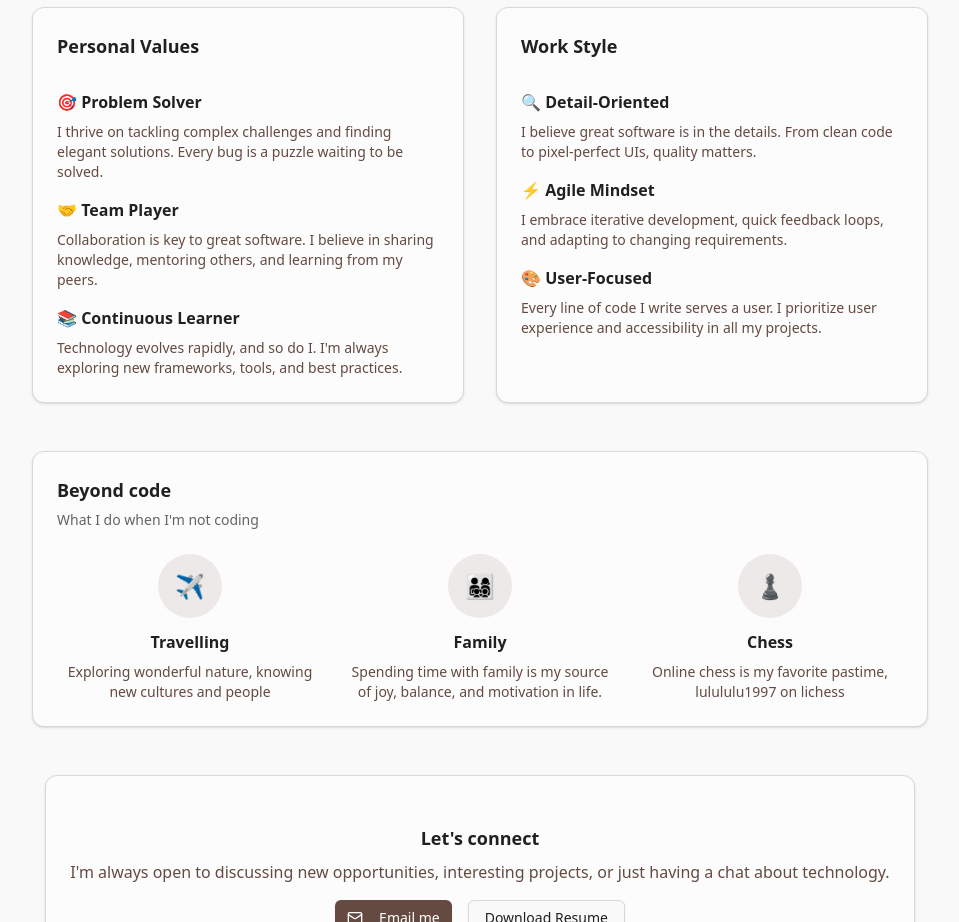
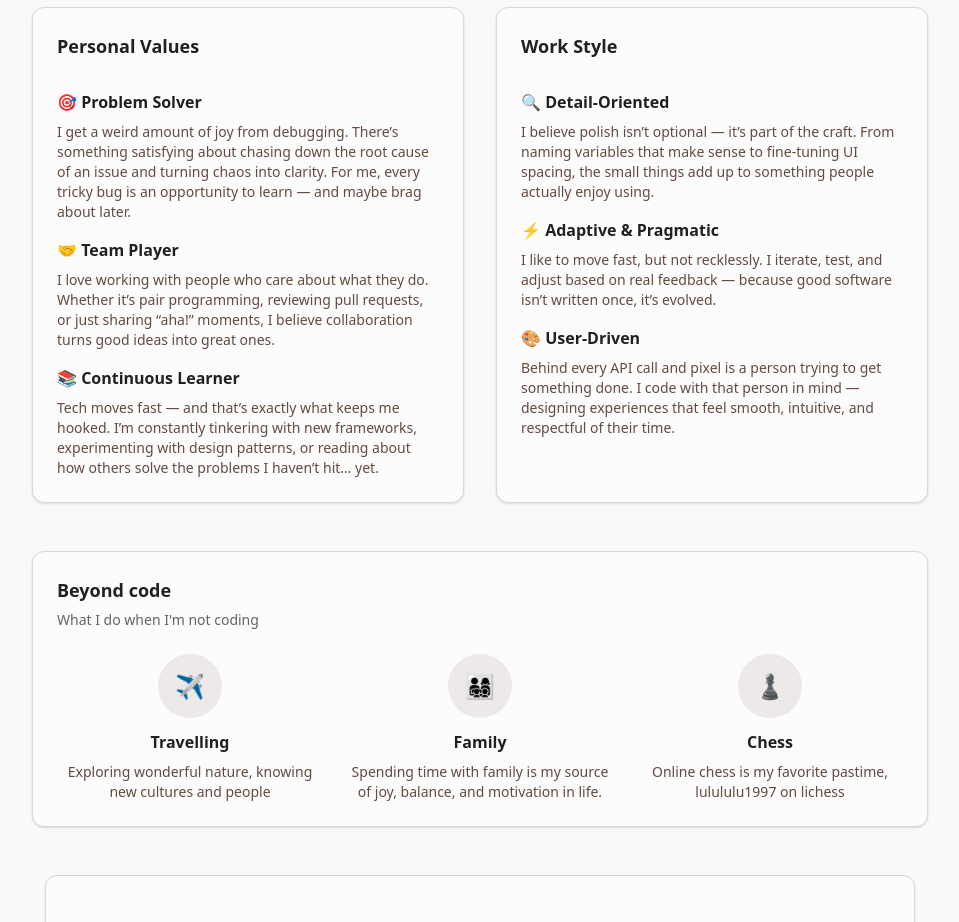
Before and after one commit to lucasSSalgado/portfolio, a Next.js app: page /en in a window 1280 px wide. Shown: the part 3940-4862 px from the top of the page, without its empty margins (160-1119 px from the left). Built offline with nearby package versions, Linux system fonts and the light colour scheme.

Commit message:
ending of portifolio

```diff
--- a/messages/en.json
+++ b/messages/en.json
@@ -43,6 +43,24 @@
     "about": {
       "title": "How am I",
       "subtitle": "Get to know me better - my personality, values, and what drives me",
+      "personal_valies": {
+        "title": "Personal Values",
+        "t1": "🎯 Problem Solver",
+        "p1": "I get a weird amount of joy from debugging. There’s something satisfying about chasing down the root cause of an issue and turning chaos into clarity. For me, every tricky bug is an opportunity to learn — and maybe brag about later.",
+        "t2": "🤝 Team Player",
+        "p2": "I love working with people who care about what they do. Whether it’s pair programming, reviewing pull requests, or just sharing “aha!” moments, I believe collaboration turns good ideas into great ones.",
+        "t3": "📚 Continuous Learner",
+        "p3": "Tech moves fast — and that’s exactly what keeps me hooked. I’m constantly tinkering with new frameworks, experimenting with design patterns, or reading about how others solve the problems I haven’t hit… yet."
+      },
+      "working_style": {
+        "title": "Work Style",
+        "t1": "🔍 Detail-Oriented",
+        "p1": "I believe polish isn’t optional — it’s part of the craft. From naming variables that make sense to fine-tuning UI spacing, the small things add up to something people actually enjoy using.",
+        "t2": "⚡ Adaptive & Pragmatic",
+        "p2": "I like to move fast, but not recklessly. I iterate, test, and adjust based on real feedback — because good software isn’t written once, it’s evolved.",
+        "t3": "🎨 User-Driven",
+        "p3": "Behind every API call and pixel is a person trying to get something done. I code with that person in mind — designing experiences that feel smooth, intuitive, and respectful of their time."
+      },
       "beyond_title": "Beyond code",
       "beyond_subtitle": "What I do when I'm not coding",
       "travel_title": "Travelling",
--- a/messages/pt.json
+++ b/messages/pt.json
@@ -43,6 +43,24 @@
     "about": {
       "title": "Sobre mim",
       "subtitle": "Conheça-me melhor - minha personalidade, valores e o que me motiva",
+      "personal_valies": {
+        "title": "Valores Pessoais",
+        "t1": "🎯 Solucionador de Problemas",
+        "p1": "Sinto uma satisfação estranha ao depurar código. Há algo muito gratificante em caçar a causa raiz de um problema e transformar o caos em clareza. Pra mim, cada bug complicado é uma oportunidade de aprender — e talvez me gabar depois.",
+        "t2": "🤝 Jogador de Equipe",
+        "p2": "Adoro trabalhar com pessoas que se importam com o que fazem. Seja programando em par, revisando pull requests ou compartilhando momentos de 'aha!', acredito que a colaboração transforma boas ideias em ideias incríveis.",
+        "t3": "📚 Aprendiz Contínuo",
+        "p3": "A tecnologia evolui rápido — e é exatamente isso que me mantém viciado. Estou sempre testando novos frameworks, experimentando padrões de design ou lendo sobre como outras pessoas resolveram problemas que eu ainda nem encontrei…"
+      },
+      "working_style": {
+        "title": "Estilo de Trabalho",
+        "t1": "🔍 Atento aos Detalhes",
+        "p1": "Acredito que capricho não é opcional — é parte do ofício. Desde nomear variáveis de forma clara até ajustar o espaçamento da interface, os pequenos detalhes se somam e criam algo que as pessoas realmente gostam de usar.",
+        "t2": "⚡ Adaptável e Pragmático",
+        "p2": "Gosto de me mover rápido, mas sem imprudência. Itero, testo e ajusto com base em feedback real — porque um bom software não é escrito de uma vez, ele evolui.",
+        "t3": "🎨 Focado no Usuário",
+        "p3": "Por trás de cada chamada de API e de cada pixel há uma pessoa tentando realizar algo. Eu programo pensando nela — criando experiências que sejam fluidas, intuitivas e que respeitem o tempo do usuário."
+      },
       "beyond_title": "Além do código",
       "beyond_subtitle": "O que eu faço quando não estou codando",
       "travel_title": "Viagens",
--- a/src/app/[locale]/page.tsx
+++ b/src/app/[locale]/page.tsx
@@ -36,12 +36,7 @@
 	}) {
 		const {locale} = use(params);
 
-	// Enable static rendering
 		setRequestLocale(locale);
-
-
-		setRequestLocale(locale);
-
 		const t = useTranslations("HomePage");
 
 		return (
@@ -451,28 +446,25 @@
 						<div className="grid md:grid-cols-2 gap-8 mb-12">
 							<Card>
 								<CardHeader>
-									<CardTitle className="text-lg">Personal Values</CardTitle>
+								<CardTitle className="text-lg">{t("about.personal_valies.title")}</CardTitle>
 								</CardHeader>
 								<CardContent className="space-y-4">
 								<div>
-										<h4 className="font-semibold mb-2">🎯 Problem Solver</h4>
+									<h4 className="font-semibold mb-2">{t("about.personal_valies.t1")}</h4>
 									<p className="text-sm text-primary">
-											I thrive on tackling complex challenges and finding elegant
-											solutions. Every bug is a puzzle waiting to be solved.
+									{t("about.personal_valies.p1")}
 									</p>
 								</div>
 								<div>
-										<h4 className="font-semibold mb-2">🤝 Team Player</h4>
+									<h4 className="font-semibold mb-2">{t("about.personal_valies.t2")}</h4>
 									<p className="text-sm text-primary">
-											Collaboration is key to great software. I believe in sharing
-											knowledge, mentoring others, and learning from my peers.
+									{t("about.personal_valies.p2")}
 									</p>
 								</div>
 								<div>
-										<h4 className="font-semibold mb-2">📚 Continuous Learner</h4>
+									<h4 className="font-semibold mb-2">{t("about.personal_valies.t3")}</h4>
 									<p className="text-sm text-primary">
-											Technology evolves rapidly, and so do I. I&apos;m always
-											exploring new frameworks, tools, and best practices.
+									{t("about.personal_valies.p3")}
 									</p>
 								</div>
 								</CardContent>
@@ -480,33 +472,31 @@
 
 							<Card>
 								<CardHeader>
-									<CardTitle className="text-lg">Work Style</CardTitle>
+								<CardTitle className="text-lg">{t("about.working_style.title")}</CardTitle>
 								</CardHeader>
 								<CardContent className="space-y-4">
 								<div>
-										<h4 className="font-semibold mb-2">🔍 Detail-Oriented</h4>
+									<h4 className="font-semibold mb-2">{t("about.working_style.t1")}</h4>
 									<p className="text-sm text-primary">
-											I believe great software is in the details. From clean code
-											to pixel-perfect UIs, quality matters.
+									{t("about.working_style.p1")}
 									</p>
 								</div>
 								<div>
-										<h4 className="font-semibold mb-2">⚡ Agile Mindset</h4>
+									<h4 className="font-semibold mb-2">{t("about.working_style.t2")}</h4>
 									<p className="text-sm text-primary">
-											I embrace iterative development, quick feedback loops, and
-											adapting to changing requirements.
+									{t("about.working_style.p2")}
 									</p>
 								</div>
 								<div>
-										<h4 className="font-semibold mb-2">🎨 User-Focused</h4>
+									<h4 className="font-semibold mb-2">{t("about.working_style.t3")}</h4>
 									<p className="text-sm text-primary">
-											Every line of code I write serves a user. I prioritize user
-											experience and accessibility in all my projects.
+									{t("about.working_style.p3")}
 									</p>
 								</div>
 								</CardContent>
 							</Card>
 							</div>
+
 
 						<Card>
 							<CardHeader>
--- a/src/components/shared/Navbar.tsx
+++ b/src/components/shared/Navbar.tsx
@@ -37,7 +37,6 @@ export default function Navbar() {
 	];
 
 	const path = usePathname();
-
 	const [navigationLinks, setNavigationLinks] = useState(navigationLinksEN);
 
 	useEffect(() => {
```
Lines whose indentation alone changed are shown as unchanged.
